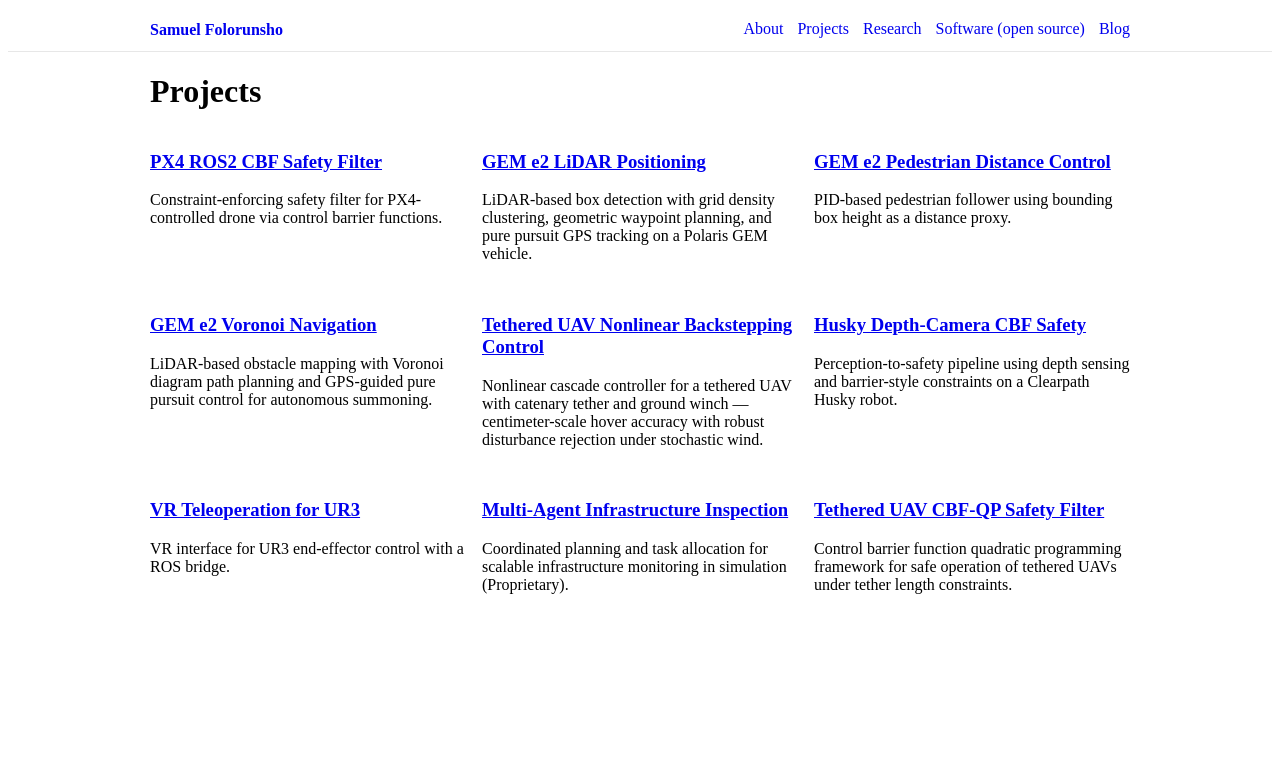
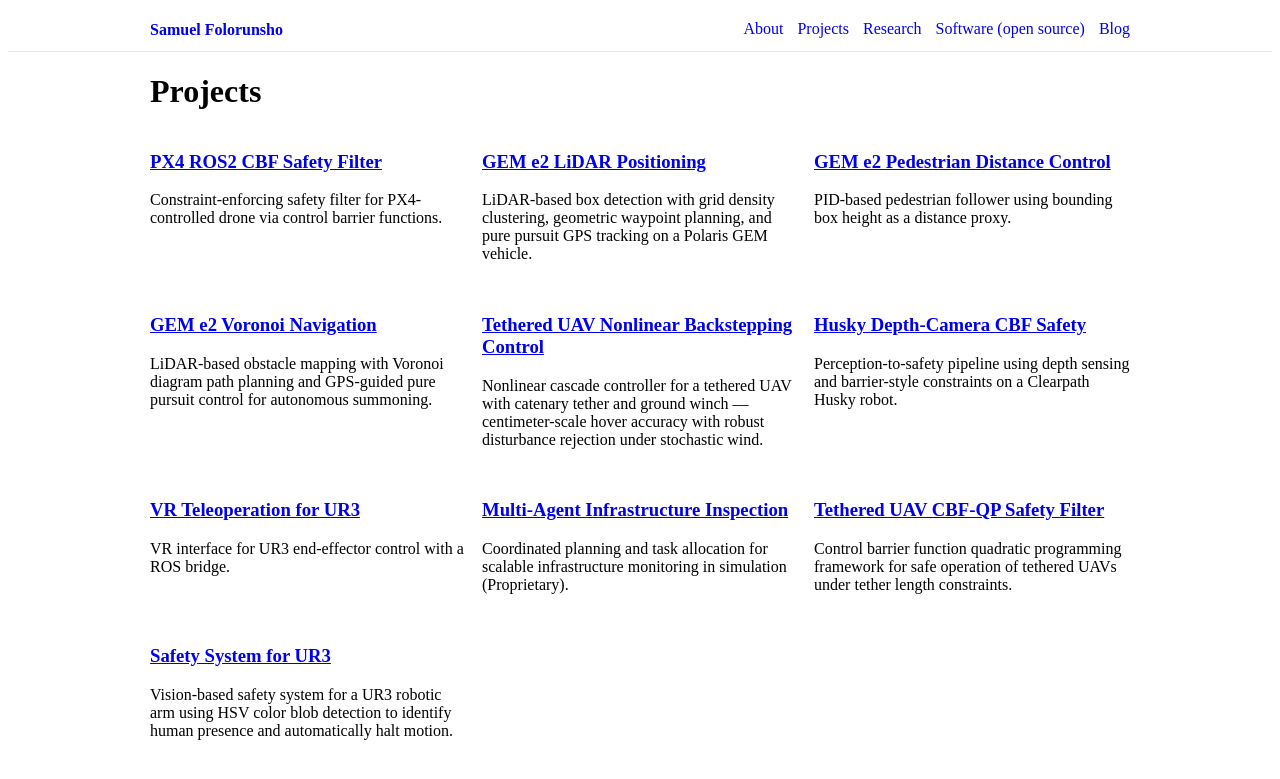
Before and after one commit to sof-danny/sof-danny.github.io, a Jekyll site: the page built from projects/index.md, in a window 1280 px wide. Shown: the top 779 px of the page. Built offline with Jekyll 4.4.1, drawn with Linux system fonts in a browser that asks for light colours.

Commit message:
added new project

```diff
--- a/projects/index.md
+++ b/projects/index.md
@@ -53,4 +53,9 @@ permalink: /projects/
     <p>Control barrier function quadratic programming framework for safe operation of tethered UAVs under tether length constraints.</p>
   </div>
 
+  <div class="project-card">
+    <h3><a href="/papers/ur3_safety.pdf" target="_blank">Safety System for UR3</a></h3>
+    <p>Vision-based safety system for a UR3 robotic arm using HSV color blob detection to identify human presence and automatically halt motion.</p>
+  </div>
+
 </div>
```
